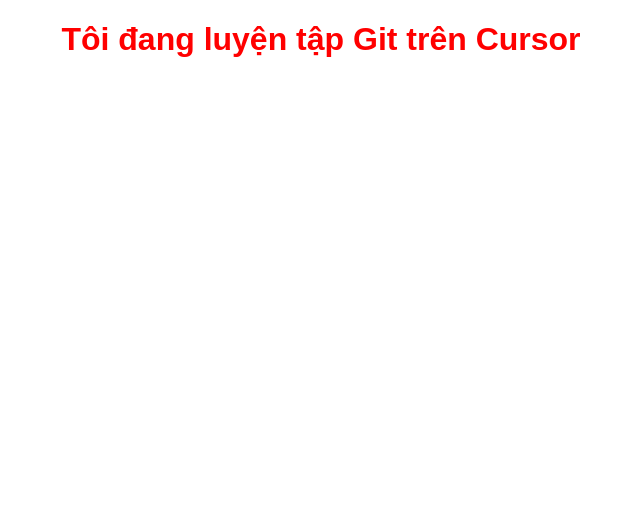
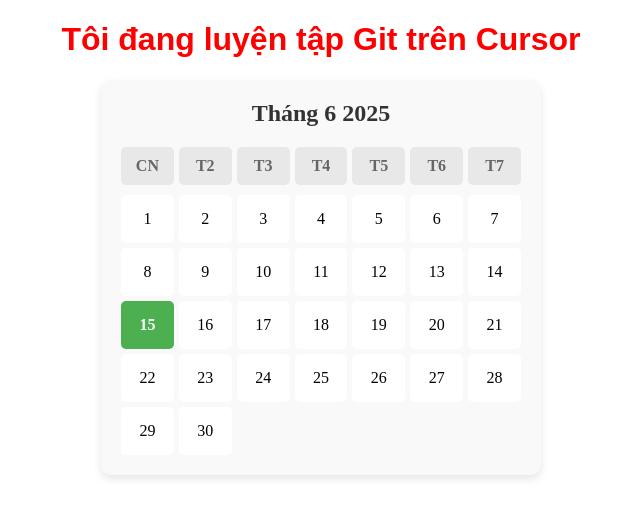
Before and after one commit to tiendung0123/myGitNew, a plain HTML site: page index.html in a window 1280 px wide. Shown: the whole page, without its empty margins (319-959 px from the left). Drawn offline with Linux system fonts and the light colour scheme.

Commit message:
Tạo page Top có calendar

```diff
--- a/index.html
+++ b/index.html
@@ -8,5 +8,7 @@
 </head>
 <body>
     <h1>Tôi đang luyện tập Git trên Cursor</h1>
+    <div id="calendar"></div>
+    <script src="script.js"></script>
 </body>
 </html>
--- /dev/null
+++ b/script.js
@@ -0,0 +1,67 @@
+function createCalendar() {
+    const calendar = document.getElementById('calendar');
+    const now = new Date();
+    const currentMonth = now.getMonth();
+    const currentYear = now.getFullYear();
+
+    // Tên các tháng và thứ trong tuần
+    const monthNames = [
+        'Tháng 1', 'Tháng 2', 'Tháng 3', 'Tháng 4', 'Tháng 5', 'Tháng 6',
+        'Tháng 7', 'Tháng 8', 'Tháng 9', 'Tháng 10', 'Tháng 11', 'Tháng 12'
+    ];
+
+    const dayNames = ['CN', 'T2', 'T3', 'T4', 'T5', 'T6', 'T7'];
+
+    // Tạo header calendar
+    const header = document.createElement('div');
+    header.className = 'calendar-header';
+    header.innerHTML = `<h2>${monthNames[currentMonth]} ${currentYear}</h2>`;
+
+    // Tạo header cho các thứ trong tuần
+    const weekHeader = document.createElement('div');
+    weekHeader.className = 'week-header';
+    dayNames.forEach(day => {
+        const dayElement = document.createElement('div');
+        dayElement.className = 'day-name';
+        dayElement.textContent = day;
+        weekHeader.appendChild(dayElement);
+    });
+
+    // Tạo grid cho các ngày
+    const daysGrid = document.createElement('div');
+    daysGrid.className = 'days-grid';
+
+    // Lấy ngày đầu tiên của tháng và số ngày trong tháng
+    const firstDay = new Date(currentYear, currentMonth, 1).getDay();
+    const daysInMonth = new Date(currentYear, currentMonth + 1, 0).getDate();
+
+    // Thêm các ô trống cho những ngày của tháng trước
+    for (let i = 0; i < firstDay; i++) {
+        const emptyDay = document.createElement('div');
+        emptyDay.className = 'day empty';
+        daysGrid.appendChild(emptyDay);
+    }
+
+    // Thêm các ngày trong tháng
+    for (let day = 1; day <= daysInMonth; day++) {
+        const dayElement = document.createElement('div');
+        dayElement.className = 'day';
+        dayElement.textContent = day;
+
+        // Highlight ngày hiện tại
+        if (day === now.getDate()) {
+            dayElement.className += ' today';
+        }
+
+        daysGrid.appendChild(dayElement);
+    }
+
+    // Xóa nội dung cũ và thêm calendar mới
+    calendar.innerHTML = '';
+    calendar.appendChild(header);
+    calendar.appendChild(weekHeader);
+    calendar.appendChild(daysGrid);
+}
+
+// Tạo calendar khi trang được load
+document.addEventListener('DOMContentLoaded', createCalendar);
--- a/style.css
+++ b/style.css
@@ -3,3 +3,70 @@
     text-align: center;
     font-family: Arial, sans-serif;
 }
+
+/* Calendar Styles */
+#calendar {
+    max-width: 400px;
+    margin: 20px auto;
+    background-color: #f9f9f9;
+    border-radius: 10px;
+    padding: 20px;
+    box-shadow: 0 4px 8px rgba(0, 0, 0, 0.1);
+}
+
+.calendar-header {
+    text-align: center;
+    margin-bottom: 20px;
+}
+
+.calendar-header h2 {
+    color: #333;
+    margin: 0;
+    font-size: 24px;
+}
+
+.week-header {
+    display: grid;
+    grid-template-columns: repeat(7, 1fr);
+    gap: 5px;
+    margin-bottom: 10px;
+}
+
+.day-name {
+    text-align: center;
+    font-weight: bold;
+    color: #666;
+    padding: 10px 0;
+    background-color: #e8e8e8;
+    border-radius: 5px;
+}
+
+.days-grid {
+    display: grid;
+    grid-template-columns: repeat(7, 1fr);
+    gap: 5px;
+}
+
+.day {
+    text-align: center;
+    padding: 15px 0;
+    background-color: white;
+    border-radius: 5px;
+    cursor: pointer;
+    transition: background-color 0.3s;
+}
+
+.day:hover {
+    background-color: #e8f4f8;
+}
+
+.day.empty {
+    background-color: transparent;
+    cursor: default;
+}
+
+.day.today {
+    background-color: #4CAF50;
+    color: white;
+    font-weight: bold;
+}
```
